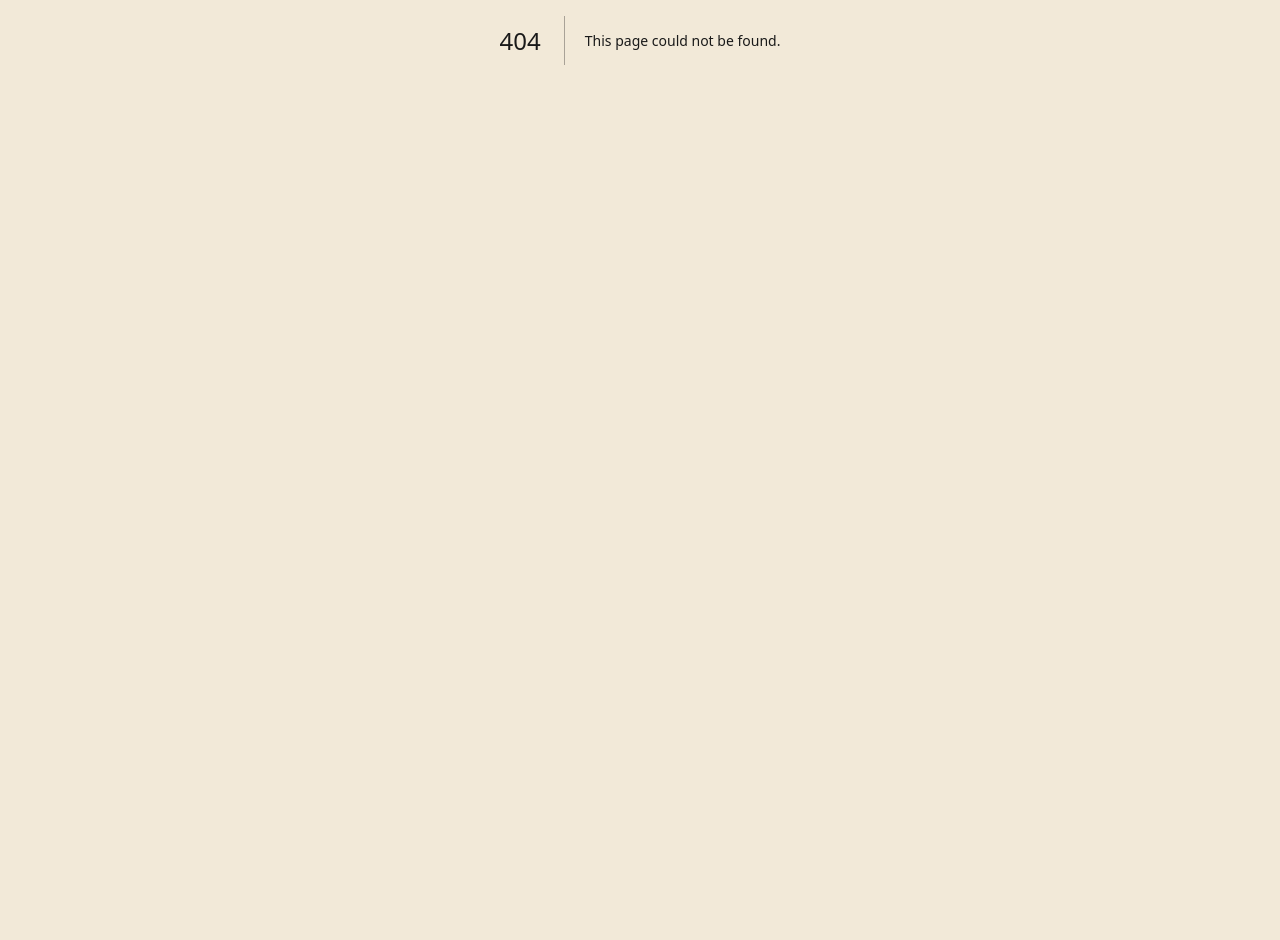
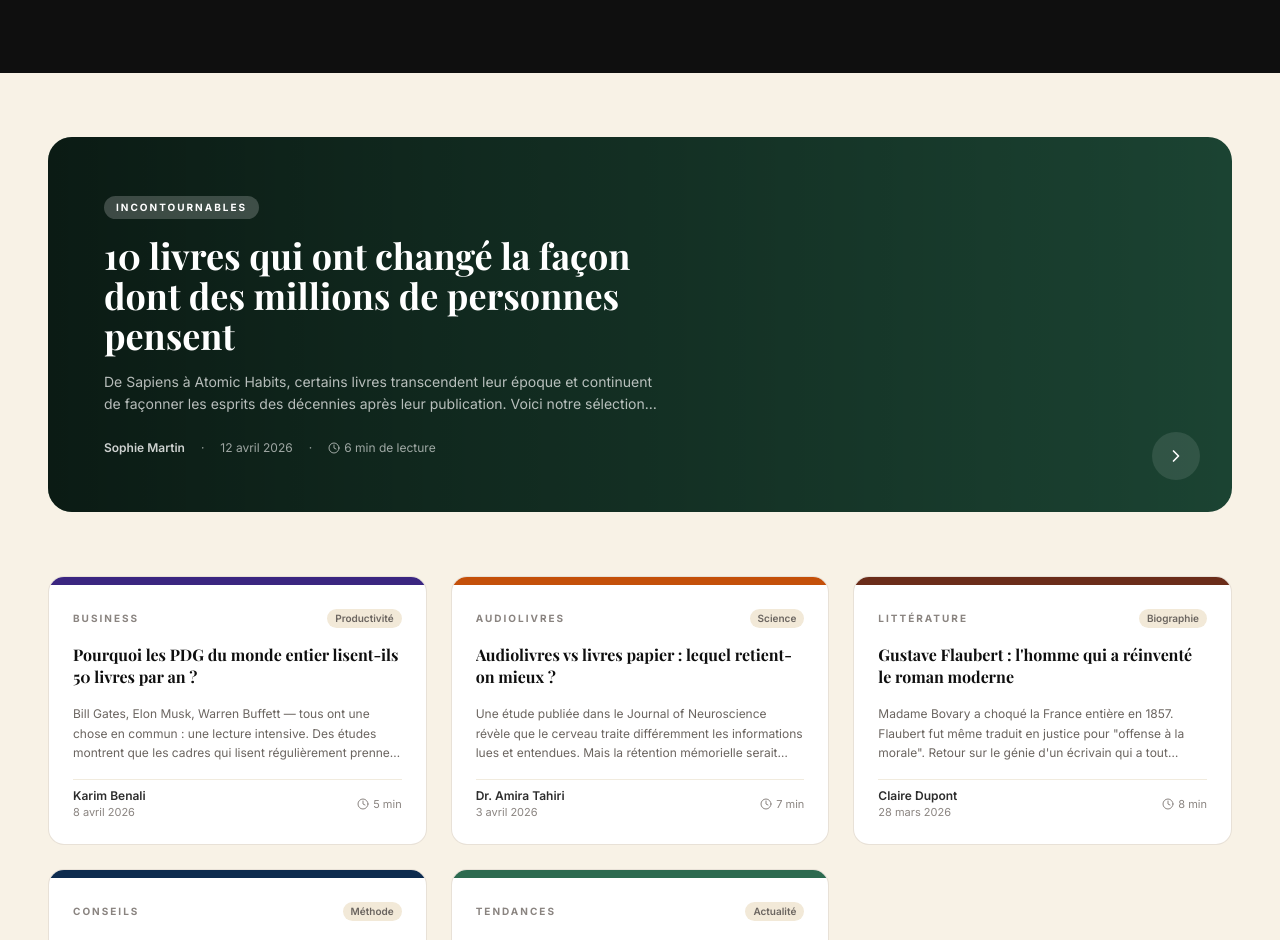
Before and after one commit to genuisolv-B1/wordhear, a Next.js app: page /blog in a window 1280 px wide. Before the commit this address had no page. Shown: the part 360-1300 px from the top of the page. Before the commit the page ends 800 px from the top, so only its background shows below. Built offline with nearby package versions, Linux system fonts and the light colour scheme; a web font is replaced by a local one.

Commit message:
Add blog page with 6 articles

```diff
--- /dev/null
+++ b/app/blog/page.tsx
@@ -0,0 +1,201 @@
+'use client'
+
+import { useState } from 'react'
+import { ArrowLeft, Clock, BookOpen, ChevronRight } from 'lucide-react'
+import Link from 'next/link'
+
+const articles = [
+  {
+    id: 1,
+    category: 'Lecture',
+    title: '10 livres qui ont changé la façon dont des millions de personnes pensent',
+    excerpt: 'De Sapiens à Atomic Habits, certains livres transcendent leur époque et continuent de façonner les esprits des décennies après leur publication. Voici notre sélection des ouvrages les plus influents du XXIe siècle.',
+    author: 'Sophie Martin',
+    date: '12 avril 2026',
+    readTime: '6 min',
+    tag: 'Incontournables',
+    color: '#1B4332',
+  },
+  {
+    id: 2,
+    category: 'Business',
+    title: 'Pourquoi les PDG du monde entier lisent-ils 50 livres par an ?',
+    excerpt: 'Bill Gates, Elon Musk, Warren Buffett — tous ont une chose en commun : une lecture intensive. Des études montrent que les cadres qui lisent régulièrement prennent de meilleures décisions et innovent davantage.',
+    author: 'Karim Benali',
+    date: '8 avril 2026',
+    readTime: '5 min',
+    tag: 'Productivité',
+    color: '#3B2680',
+  },
+  {
+    id: 3,
+    category: 'Audiolivres',
+    title: 'Audiolivres vs livres papier : lequel retient-on mieux ?',
+    excerpt: 'Une étude publiée dans le Journal of Neuroscience révèle que le cerveau traite différemment les informations lues et entendues. Mais la rétention mémorielle serait comparable — ce qui compte, c\'est l\'engagement.',
+    author: 'Dr. Amira Tahiri',
+    date: '3 avril 2026',
+    readTime: '7 min',
+    tag: 'Science',
+    color: '#C4500A',
+  },
+  {
+    id: 4,
+    category: 'Littérature',
+    title: 'Gustave Flaubert : l\'homme qui a réinventé le roman moderne',
+    excerpt: 'Madame Bovary a choqué la France entière en 1857. Flaubert fut même traduit en justice pour "offense à la morale". Retour sur le génie d\'un écrivain qui a tout sacrifié pour la perfection du style.',
+    author: 'Claire Dupont',
+    date: '28 mars 2026',
+    readTime: '8 min',
+    tag: 'Biographie',
+    color: '#6B2D1A',
+  },
+  {
+    id: 5,
+    category: 'Conseils',
+    title: 'Comment lire 30 livres par an sans y passer toutes ses soirées',
+    excerpt: 'La méthode n\'est pas de lire plus vite, mais de lire mieux. Choix des livres, moments de lecture, prise de notes — voici un système simple que des milliers de lecteurs utilisent avec succès.',
+    author: 'Lucas Bernard',
+    date: '21 mars 2026',
+    readTime: '4 min',
+    tag: 'Méthode',
+    color: '#0D2B4E',
+  },
+  {
+    id: 6,
+    category: 'Tendances',
+    title: 'Le livre numérique dépasse le papier en Europe pour la première fois',
+    excerpt: 'Selon le rapport GfK 2026, les ventes de livres numériques ont augmenté de 34% en un an en France et en Belgique. La commodité du téléchargement immédiat et les prix attractifs sont les principaux moteurs.',
+    author: 'Marie Lefebvre',
+    date: '15 mars 2026',
+    readTime: '3 min',
+    tag: 'Actualité',
+    color: '#2D6A4F',
+  },
+]
+
+export default function BlogPage() {
+  const [hovered, setHovered] = useState<number | null>(null)
+
+  return (
+    <main className="min-h-screen bg-cream-100 dark:bg-dark-850 transition-colors duration-300">
+
+      {/* Header */}
+      <div className="bg-ink-900 dark:bg-dark-950 text-cream-100 py-20 px-5 sm:px-8 lg:px-12">
+        <div className="max-w-7xl mx-auto">
+          <Link href="/" className="inline-flex items-center gap-2 text-ink-400 hover:text-cream-200 text-sm font-medium mb-8 transition-colors">
+            <ArrowLeft className="w-4 h-4" />
+            Retour à la librairie
+          </Link>
+          <div className="space-y-4">
+            <div className="flex items-center gap-2 text-[11px] font-bold tracking-[0.25em] uppercase text-forest-400">
+              <span className="w-6 h-px bg-forest-400 inline-block" />
+              Le Magazine WordHear
+            </div>
+            <h1 className="font-serif text-5xl sm:text-6xl font-bold leading-tight">
+              Livres, Idées<br />
+              <span className="italic text-forest-400">& Découvertes.</span>
+            </h1>
+            <p className="text-ink-300 max-w-xl text-base leading-relaxed">
+              Analyses littéraires, conseils de lecture, actualités éditoriales — tout ce qu'un lecteur passionné doit savoir.
+            </p>
+          </div>
+        </div>
+      </div>
+
+      {/* Featured article */}
+      <div className="max-w-7xl mx-auto px-5 sm:px-8 lg:px-12 py-16">
+        <div
+          className="relative rounded-3xl overflow-hidden cursor-pointer group mb-16"
+          style={{ backgroundColor: articles[0].color }}
+          onMouseEnter={() => setHovered(0)}
+          onMouseLeave={() => setHovered(null)}
+        >
+          <div className="absolute inset-0 bg-gradient-to-r from-black/60 to-transparent" />
+          <div className="relative p-10 sm:p-14 max-w-2xl">
+            <span className="inline-block text-[10px] font-bold tracking-[0.2em] uppercase bg-white/20 text-white px-3 py-1 rounded-full mb-4">
+              {articles[0].tag}
+            </span>
+            <h2 className="font-serif text-3xl sm:text-4xl font-bold text-white leading-tight mb-4">
+              {articles[0].title}
+            </h2>
+            <p className="text-white/70 text-sm leading-relaxed mb-6 line-clamp-2">
+              {articles[0].excerpt}
+            </p>
+            <div className="flex items-center gap-4 text-white/60 text-xs">
+              <span className="font-semibold text-white/80">{articles[0].author}</span>
+              <span>·</span>
+              <span>{articles[0].date}</span>
+              <span>·</span>
+              <span className="flex items-center gap-1"><Clock className="w-3 h-3" />{articles[0].readTime} de lecture</span>
+            </div>
+          </div>
+          <div className={`absolute bottom-8 right-8 w-12 h-12 bg-white/10 rounded-full flex items-center justify-center transition-all duration-300 ${hovered === 0 ? 'bg-white/25 scale-110' : ''}`}>
+            <ChevronRight className="w-5 h-5 text-white" />
+          </div>
+        </div>
+
+        {/* Grid */}
+        <div className="grid sm:grid-cols-2 lg:grid-cols-3 gap-6">
+          {articles.slice(1).map((article, i) => (
+            <article
+              key={article.id}
+              className="group bg-white dark:bg-dark-800 border border-cream-400/60 dark:border-dark-700/50 rounded-2xl overflow-hidden hover:shadow-[0_8px_40px_rgba(0,0,0,0.08)] dark:hover:shadow-[0_8px_40px_rgba(0,0,0,0.3)] hover:-translate-y-0.5 transition-all duration-300 cursor-pointer"
+            >
+              {/* Color band */}
+              <div className="h-2" style={{ backgroundColor: article.color }} />
+
+              <div className="p-6 space-y-4">
+                <div className="flex items-center justify-between">
+                  <span className="text-[10px] font-bold tracking-[0.2em] uppercase text-ink-400 dark:text-dark-500">
+                    {article.category}
+                  </span>
+                  <span className="text-[10px] font-semibold px-2 py-0.5 rounded-full bg-cream-200 dark:bg-dark-700 text-ink-500 dark:text-dark-400">
+                    {article.tag}
+                  </span>
+                </div>
+
+                <h3 className="font-serif font-bold text-ink-900 dark:text-cream-100 text-base leading-snug group-hover:text-forest-800 dark:group-hover:text-forest-400 transition-colors line-clamp-3">
+                  {article.title}
+                </h3>
+
+                <p className="text-xs text-ink-500 dark:text-dark-400 leading-relaxed line-clamp-3">
+                  {article.excerpt}
+                </p>
+
+                <div className="flex items-center justify-between pt-2 border-t border-cream-300/60 dark:border-dark-700/50">
+                  <div>
+                    <p className="text-xs font-semibold text-ink-700 dark:text-cream-300">{article.author}</p>
+                    <p className="text-[11px] text-ink-400 dark:text-dark-500">{article.date}</p>
+                  </div>
+                  <div className="flex items-center gap-1 text-[11px] text-ink-400 dark:text-dark-500">
+                    <Clock className="w-3 h-3" />
+                    {article.readTime}
+                  </div>
+                </div>
+              </div>
+            </article>
+          ))}
+        </div>
+
+        {/* Newsletter CTA */}
+        <div className="mt-16 bg-ink-900 dark:bg-dark-900 rounded-3xl p-10 sm:p-12 text-center">
+          <BookOpen className="w-10 h-10 text-forest-400 mx-auto mb-4" />
+          <h3 className="font-serif text-2xl sm:text-3xl font-bold text-cream-100 mb-2">
+            Recevez nos articles chaque semaine
+          </h3>
+          <p className="text-ink-400 text-sm mb-6">Rejoignez 12 000+ lecteurs passionnés.</p>
+          <div className="flex flex-col sm:flex-row gap-3 max-w-md mx-auto">
+            <input
+              type="email"
+              placeholder="votre@email.com"
+              className="flex-1 bg-ink-800 border border-ink-700/50 text-cream-100 placeholder-ink-500 rounded-xl px-4 py-3 text-sm outline-none focus:border-forest-600/50"
+            />
+            <button className="bg-forest-700 hover:bg-forest-600 text-cream-100 font-semibold px-6 py-3 rounded-xl text-sm transition-colors">
+              S'abonner
+            </button>
+          </div>
+        </div>
+      </div>
+    </main>
+  )
+}
--- a/components/Navbar.tsx
+++ b/components/Navbar.tsx
@@ -17,12 +17,13 @@ const navLinks = {
   FR: [
     { label: 'Livres',      href: '#catalogue' },
     { label: 'Audiolivres', href: '#audio'     },
-    { label: 'Auteurs',     href: '#authors'   },
+    { label: 'Blog',        href: '/blog'      },
     { label: 'À propos',    href: '#about'     },
   ],
   EN: [
     { label: 'Books',      href: '#catalogue' },
     { label: 'Audiobooks', href: '#audio'     },
+    { label: 'Blog',       href: '/blog'      },
     { label: 'Authors',    href: '#authors'   },
     { label: 'About',      href: '#about'     },
   ],
```
